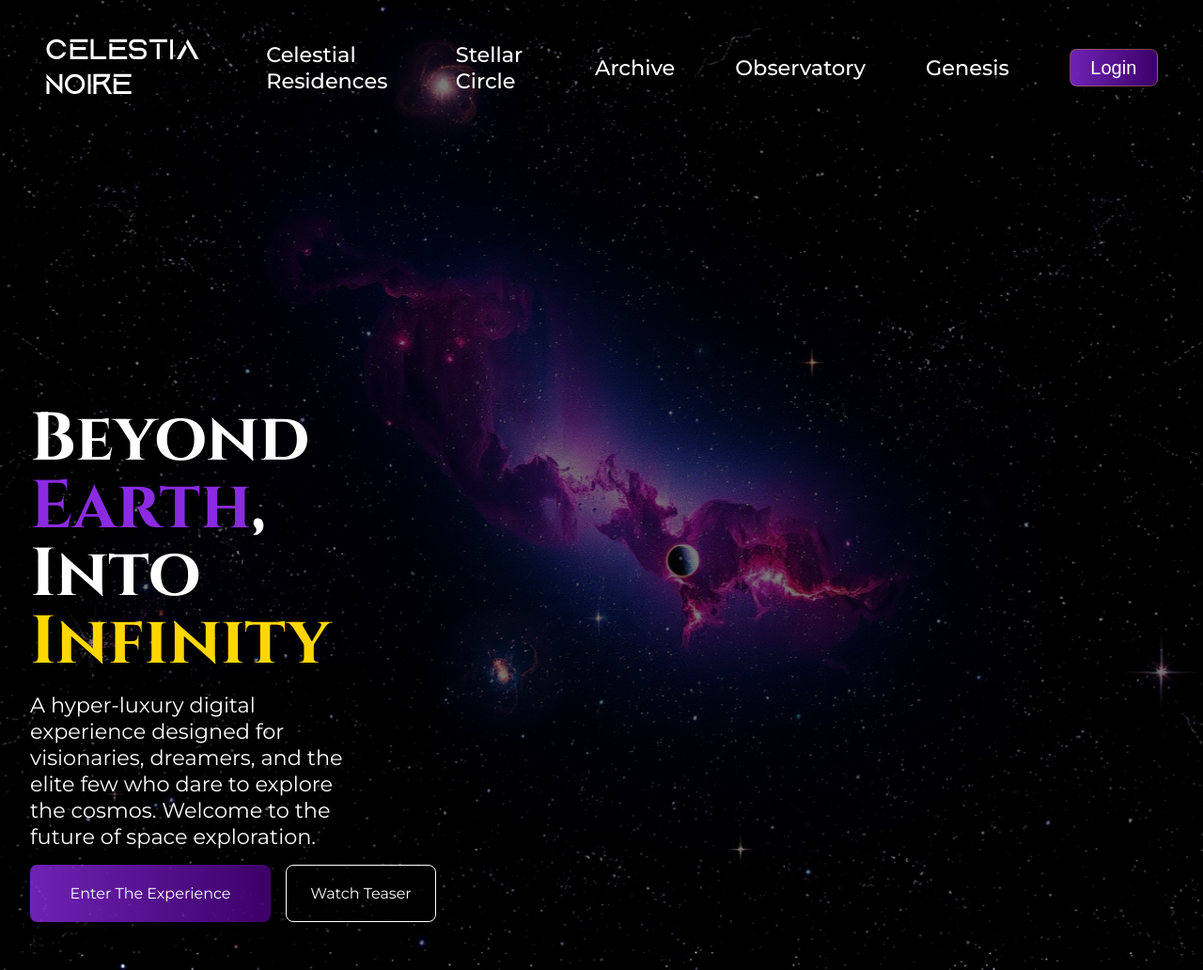
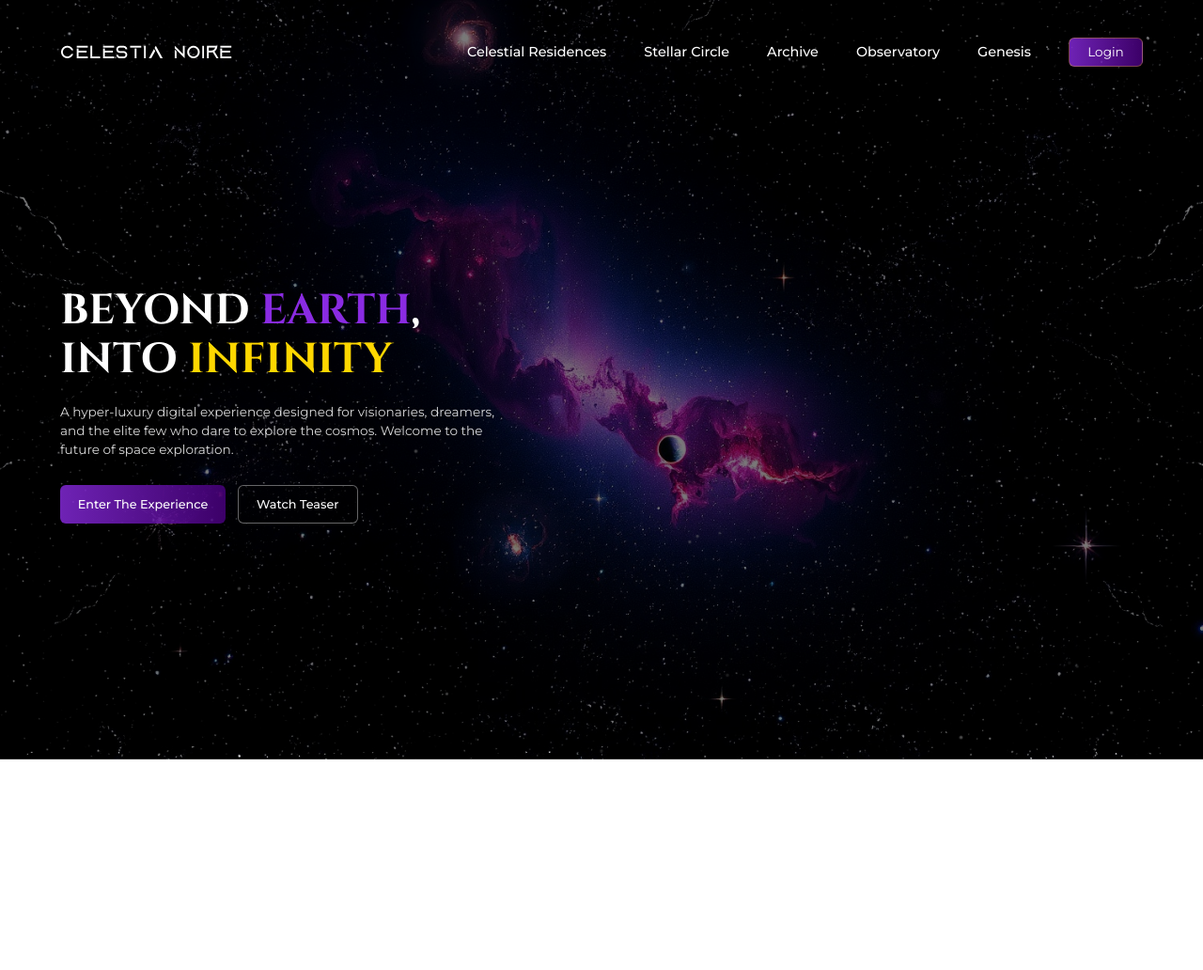
Before and after one commit to MariMaxashvili/Space-Website, a plain HTML site: page index.html in a window 1280 px wide. Shown: the top 1032 px of the page at 94% size. After the commit the page ends 808 px from the top, so only its background shows below. Drawn offline with Linux system fonts and the light colour scheme.

Commit message:
fix: fixing sizes

```diff
--- a/css/styles.css
+++ b/css/styles.css
@@ -15,6 +15,7 @@
   src: url("../assets/fonts/AquireBold-8Ma60.otf") format("opentype");
   font-weight: 700;
 }
+
 *,
 *::after,
 *::before {
@@ -26,15 +27,16 @@
 html {
   width: 100%;
 }
+
 body {
   position: relative;
   min-height: 100vh;
   margin: 0;
-  padding: 2rem;
+  padding: 2.5rem 4rem;
   color: white;
   display: flex;
   flex-direction: column;
-  gap: 20rem;
+  justify-content: space-between;
   overflow: hidden;
 }
 
@@ -79,103 +81,125 @@ body::before {
     transform: scale(1);
   }
   100% {
-    transform: scale(1.3);
+    transform: scale(1.15);
   }
 }
 
 a {
   text-decoration: none;
 }
+
+/* Header */
 .header {
   display: flex;
   justify-content: space-between;
   align-items: center;
   width: 100%;
-  height: 5rem;
-  padding: 1rem;
+  padding-bottom: 2rem;
 }
+
 .header__title {
   font-family: "Aquire", sans-serif;
   font-weight: 400;
-  line-height: 2.3rem;
-  font-size: 2rem;
+  font-size: 1.25rem;
+  letter-spacing: 1px;
 }
+
 .header__nav {
   list-style: none;
   display: flex;
   align-items: center;
-  gap: 4rem;
+  gap: 2.5rem;
 }
 
 .header__link {
   color: white;
   font-family: "Montserrat", sans-serif;
   font-weight: 500;
-  font-size: 1.4rem;
+  font-size: 0.9rem;
+  transition: opacity 0.2s ease;
+}
+
+.header__link:hover {
+  opacity: 0.8;
 }
 
 .header__button {
-  width: 5.9rem;
-  height: 2.5rem;
-  border-radius: 8px;
+  padding: 0.4rem 1.2rem;
+  border-radius: 6px;
   background: linear-gradient(90deg, #8a2be2cc, #4b0082cc);
   border: 1px solid #ffd7004d;
-  font-size: 1.25rem;
+  font-size: 0.85rem;
+  font-family: "Montserrat", sans-serif;
   color: white;
+  cursor: pointer;
 }
+
+/* Main  */
 .main {
-  position: relative;
+  width: 100%;
+  margin-top: auto;
+  margin-bottom: auto;
+}
+
+.hero {
   display: flex;
-  justify-content: center;
+  flex-direction: column;
+  gap: 1.2rem;
+  max-width: 480px;
 }
 
 .hero__title {
   font-family: "Cinzel", serif;
-  font-size: 4.5rem;
-  line-height: 4.5rem;
-  max-width: 30%;
+  font-size: 2.8rem;
+  line-height: 1.15;
+  font-weight: 700;
+  text-transform: uppercase;
 }
+
 .hero__title--earth {
   color: #8a2be2;
 }
+
 .hero__title--inf {
   color: #ffd700;
 }
+
 .hero__text {
   font-family: "Montserrat", sans-serif;
   font-weight: 400;
-  font-size: 1.4rem;
-  color: #ffffff;
-  max-width: 30%;
-}
-.hero {
-  display: flex;
-  flex-direction: column;
-  gap: 1rem;
-  position: relative;
-  overflow: hidden;
-  z-index: 1;
+  font-size: 0.85rem;
+  line-height: 1.5;
+  color: rgba(255, 255, 255, 0.85);
 }
 
 .hero__buttons {
   display: flex;
-  gap: 1rem;
+  gap: 0.8rem;
+  margin-top: 0.5rem;
 }
+
 .hero__btn {
-  height: 3.8rem;
-  border-radius: 8px;
-  font-size: 1rem;
+  height: 2.6rem;
+  border-radius: 6px;
+  font-size: 0.8rem;
   color: white;
   font-family: "Montserrat", sans-serif;
-  font-weight: 400;
+  font-weight: 500;
+  cursor: pointer;
+  display: inline-flex;
+  align-items: center;
+  justify-content: center;
 }
+
 .hero__btn--primary {
-  width: 16rem;
+  width: 11rem;
   border: none;
   background: linear-gradient(90deg, #8a2be2cc, #4b0082cc);
 }
+
 .hero__btn--secondary {
-  width: 10rem;
-  background: #0000004d;
-  border: 1px solid white;
+  width: 8rem;
+  background: rgba(0, 0, 0, 0.3);
+  border: 1px solid rgba(255, 255, 255, 0.4);
 }
```
